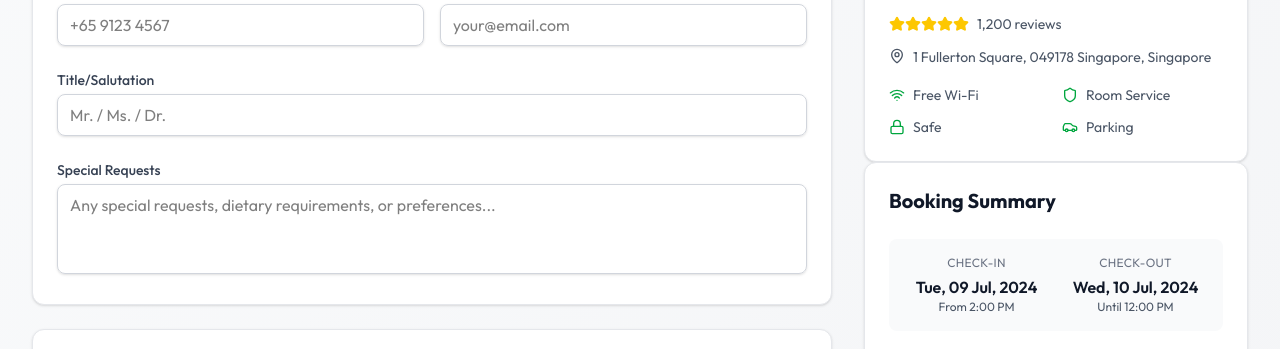
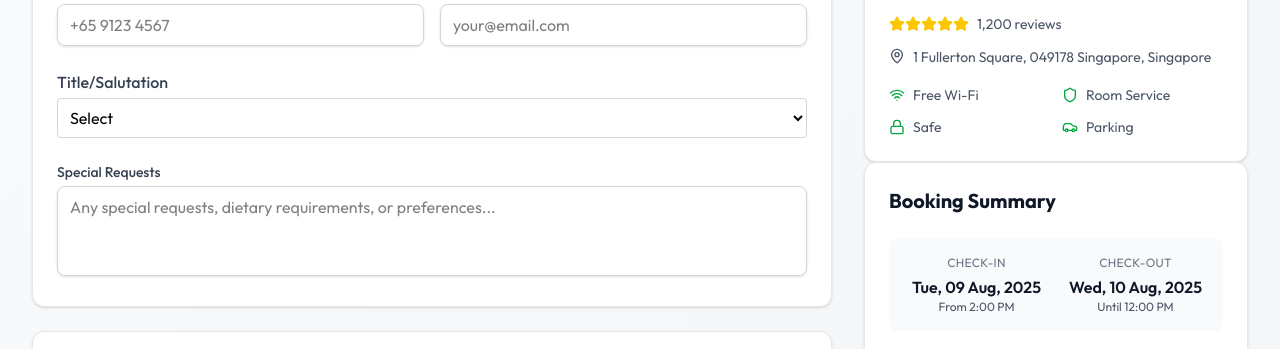
Before and after one commit to WindJammer6/34.-StayInn, a React (Vite) app in the folder client/: page /book in a window 1280 px wide. Shown: the part 411-760 px from the top of the page. Built offline with nearby package versions, Linux system fonts and the light colour scheme; no server answers; a web font is replaced by a local one.

Commit message:
to be merged with feature4 1st ver

```diff
--- a/client/src/components/BookingPage/BillingAddressForm.jsx
+++ b/client/src/components/BookingPage/BillingAddressForm.jsx
@@ -3,7 +3,8 @@ import FormSection from './FormSection';
 import Input from './Input';
 import Select from './Select';
 
-// Constants
+//Hardcoded countries for the bookingpage
+//can try other method like api call(to be improved)
 const COUNTRIES = [
   { value: 'AF', label: 'Afghanistan' },
   { value: 'AU', label: 'Australia' },
--- a/client/src/components/BookingPage/GuestDetailsForm.jsx
+++ b/client/src/components/BookingPage/GuestDetailsForm.jsx
@@ -50,7 +50,7 @@ const GuestDetailsForm = ({ form, errors, onChange }) => {
           required
         />
       </div>
-      <div className="mb-6">
+      {/* <div className="mb-6">
         <Input
           label="Title/Salutation"
           name="salutation"
@@ -58,7 +58,26 @@ const GuestDetailsForm = ({ form, errors, onChange }) => {
           onChange={onChange}
           placeholder="Mr. / Ms. / Dr."
         />
+      </div> */}
+
+      <div className="mb-6">
+        <label htmlFor="salutation" className="block font-medium text-gray-700 mb-1">Title/Salutation</label>
+        <select
+          id="salutation"
+          name="salutation"
+          value={form.salutation}
+          onChange={onChange}
+          className="border border-gray-300 rounded p-2 w-full"
+        >
+          <option value="">Select</option>
+          <option value="Mr">Mr</option>
+          <option value="Ms">Ms</option>
+          <option value="Mrs">Mrs</option>
+          <option value="Dr">Dr</option>
+          <option value="Prof">Prof</option>
+        </select>
       </div>
+
       <Input
         label="Special Requests"
         name="specialRequests"
--- a/client/src/components/BookingPage/PaymentForm.jsx
+++ b/client/src/components/BookingPage/PaymentForm.jsx
@@ -46,6 +46,8 @@ const PaymentForm = ({ form, errors, onChange }) => {
           value={form.nameOnCard}
           onChange={onChange}
           placeholder="Name as shown on card"
+          error={errors.creditCardNumber}
+          required
         />
         <Input
           label="Card Number"
--- a/client/src/components/BookingPage/utils.js
+++ b/client/src/components/BookingPage/utils.js
@@ -1,4 +1,4 @@
-// Utility Functions for Booking Components
+//Utility Functions for Booking Components
 
 export const formatCardNumber = (value) => {
   return value.replace(/\s/g, '').replace(/(.{4})/g, '$1 ').trim();
@@ -15,25 +15,25 @@ export const validatePhone = (phone) => {
 export const validateForm = (form) => {
   const newErrors = {};
 
-  // Required fields
-  const requiredFields = ['firstName', 'lastName', 'phoneNumber', 'emailAddress', 'creditCardNumber', 'expirationMonth', 'expirationYear', 'cvv'];
+  //Required fields
+  const requiredFields = ['firstName', 'lastName', 'phoneNumber', 'emailAddress', 'nameOnCard', 'creditCardNumber', 'expirationMonth', 'expirationYear', 'cvv'];
   requiredFields.forEach(field => {
     if (!form[field]?.trim()) {
       newErrors[field] = 'This field is required';
     }
   });
 
-  // Email validation
+  //Email validation
   if (form.emailAddress && !validateEmail(form.emailAddress)) {
     newErrors.emailAddress = 'Please enter a valid email';
   }
 
-  // Phone validation
+  //Phone validation
   if (form.phoneNumber && !validatePhone(form.phoneNumber)) {
     newErrors.phoneNumber = 'Please enter a valid phone number';
   }
 
-  // Credit card validation
+  //Credit card validation
   if (form.creditCardNumber) {
     const cardNumber = form.creditCardNumber.replace(/\s/g, '');
     if (cardNumber.length < 13 || cardNumber.length > 19) {
@@ -41,9 +41,13 @@ export const validateForm = (form) => {
     }
   }
 
-  // CVV validation
-  if (form.cvv && (form.cvv.length < 3 || form.cvv.length > 4)) {
-    newErrors.cvv = 'Please enter a valid CVV';
+  //CVV validation: numeric only and length 3 or 4
+  if (form.cvv) {
+    if (!/^\d+$/.test(form.cvv)) {
+      newErrors.cvv = 'CVV must contain only numbers';
+    } else if (form.cvv.length < 3 || form.cvv.length > 4) {
+      newErrors.cvv = 'Please enter a valid CVV (3 or 4 digits)';
+    }
   }
 
   return newErrors;
--- a/client/src/pages/BookingPage.jsx
+++ b/client/src/pages/BookingPage.jsx
@@ -1,18 +1,19 @@
 import React, { useState } from 'react';
 import { Wifi, Car, Shield, Lock } from 'lucide-react';
 
-// Import components
 import HotelCard from '../components/BookingPage/HotelCard';
 import BookingDetails from '../components/BookingPage/BookingDetails';
 import GuestDetailsForm from '../components/BookingPage/GuestDetailsForm';
 import PaymentForm from '../components/BookingPage/PaymentForm';
 import BillingAddressForm from '../components/BookingPage/BillingAddressForm';
 
-// Import utilities
 import { formatCardNumber, validateForm } from '../components/BookingPage/utils';
 
+//feature 3 should pass data neccessary(props) when using bookingpage
+//if there is no data, hardcoded data is used currently
+//there are 3 props: props.hotel, props.booking and props. pricing
+
 const BookingPage = (props = {}) => {
-  // Default props for hotel, booking, pricing
   const hotel = props.hotel || {
     name: "The Fullerton Hotel Singapore",
     stars: 5,
@@ -28,8 +29,8 @@ const BookingPage = (props = {}) => {
   };
 
   const booking = props.booking || {
-    checkIn: { date: "Tue, 09 Jul, 2024", time: "From 2:00 PM" },
-    checkOut: { date: "Wed, 10 Jul, 2024", time: "Until 12:00 PM" },
+    checkIn: { date: "Tue, 09 Aug, 2025", time: "From 2:00 PM" },
+    checkOut: { date: "Wed, 10 Aug, 2025", time: "Until 12:00 PM" },
     roomType: "Deluxe Room",
     nights: 1,
     adults: 2,
@@ -44,7 +45,7 @@ const BookingPage = (props = {}) => {
     total: "$517.50"
   };
 
-  // Form state
+  //This holds booking details of the user
   const [form, setForm] = useState({
     firstName: '', lastName: '', phoneNumber: '', emailAddress: '', salutation: '', specialRequests: '',
     nameOnCard: '', creditCardNumber: '', expirationMonth: '', expirationYear: '', cvv: '',
@@ -52,25 +53,31 @@ const BookingPage = (props = {}) => {
     country: 'SG', stateProvince: '', postalCode: ''
   });
 
+  //This holds validation errors for the form completion
   const [errors, setErrors] = useState({});
+
+  //This holds the loading state of the booking
   const [loading, setLoading] = useState(false);
 
-  // Form handlers
+  //Update the state of the form when the updates are make
   const updateForm = (e) => {
     const { name, value } = e.target;
     let processedValue = value;
 
+    //change the input into the creditcard number format
     if (name === 'creditCardNumber') {
       processedValue = formatCardNumber(value);
     }
 
     setForm(prev => ({ ...prev, [name]: processedValue }));
 
+    //When there is an update, the existing error will be cleared
     if (errors[name]) {
       setErrors(prev => ({ ...prev, [name]: '' }));
     }
   };
 
+  //If there is no error from validateForm, it will make an API call
   const handleSubmit = async () => {
     const validationErrors = validateForm(form);
     setErrors(validationErrors);
@@ -79,8 +86,7 @@ const BookingPage = (props = {}) => {
 
     setLoading(true);
 
-    try {
-      // Simulate API call delay
+    /*try {
       await new Promise(resolve => setTimeout(resolve, 2000));
       console.log('Booking submitted:', { form, hotel, booking, pricing });
       props.onSubmit?.(form);
@@ -90,7 +96,32 @@ const BookingPage = (props = {}) => {
       alert("Booking failed. Please try again.");
     } finally {
       setLoading(false);
+    }*/
+
+    //api call with endpoint: api/bookings
+    try {
+      const response = await fetch('http://localhost:3000/api/bookings', {
+      method: 'POST',
+      headers: { 'Content-Type': 'application/json' },
+      body: JSON.stringify({ form, hotel, booking, pricing }),
+      });
+
+      if (!response.ok) {
+        throw new Error('Network response was not ok');
+      }
+
+      const data = await response.json();
+      console.log('Booking submitted:', data);
+      alert("Booking submitted successfully!");
+      props.onSubmit?.(form);
+
+      } catch (error) {
+      console.error('Booking failed:', error);
+      alert("Booking failed. Please try again.");
+      } finally {
+      setLoading(false);
     }
+
   };
 
   return (
```
